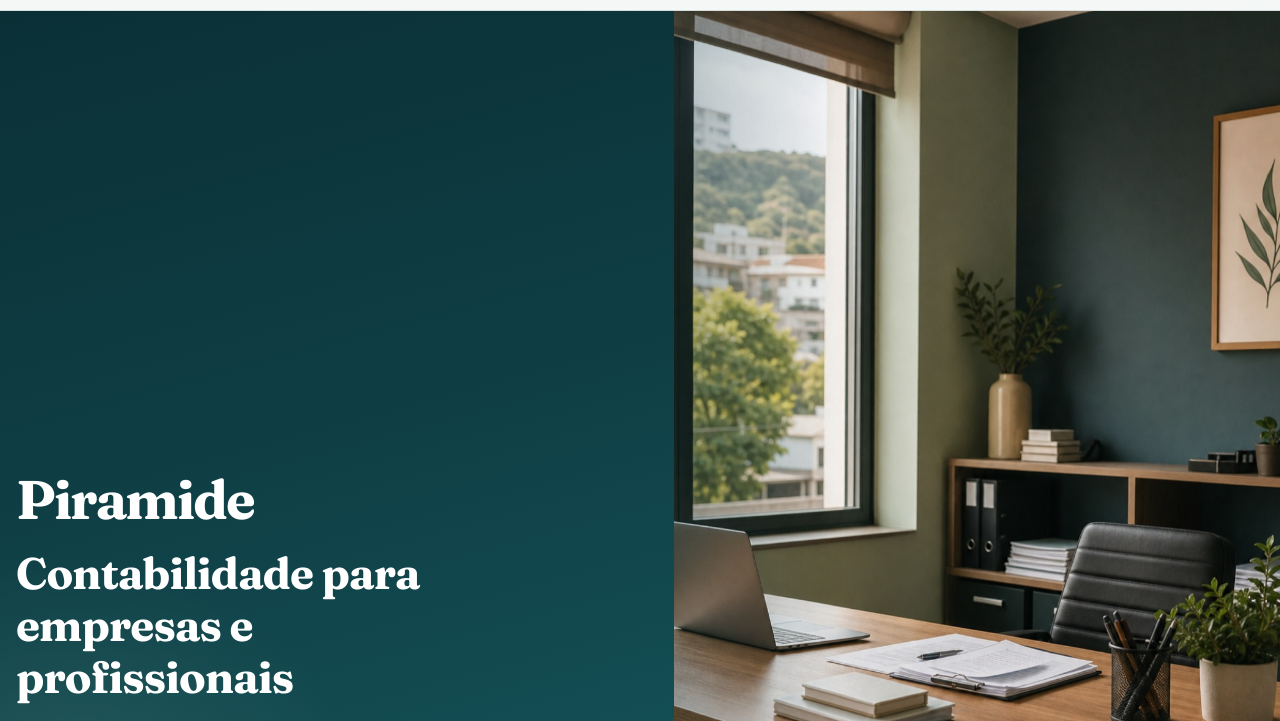
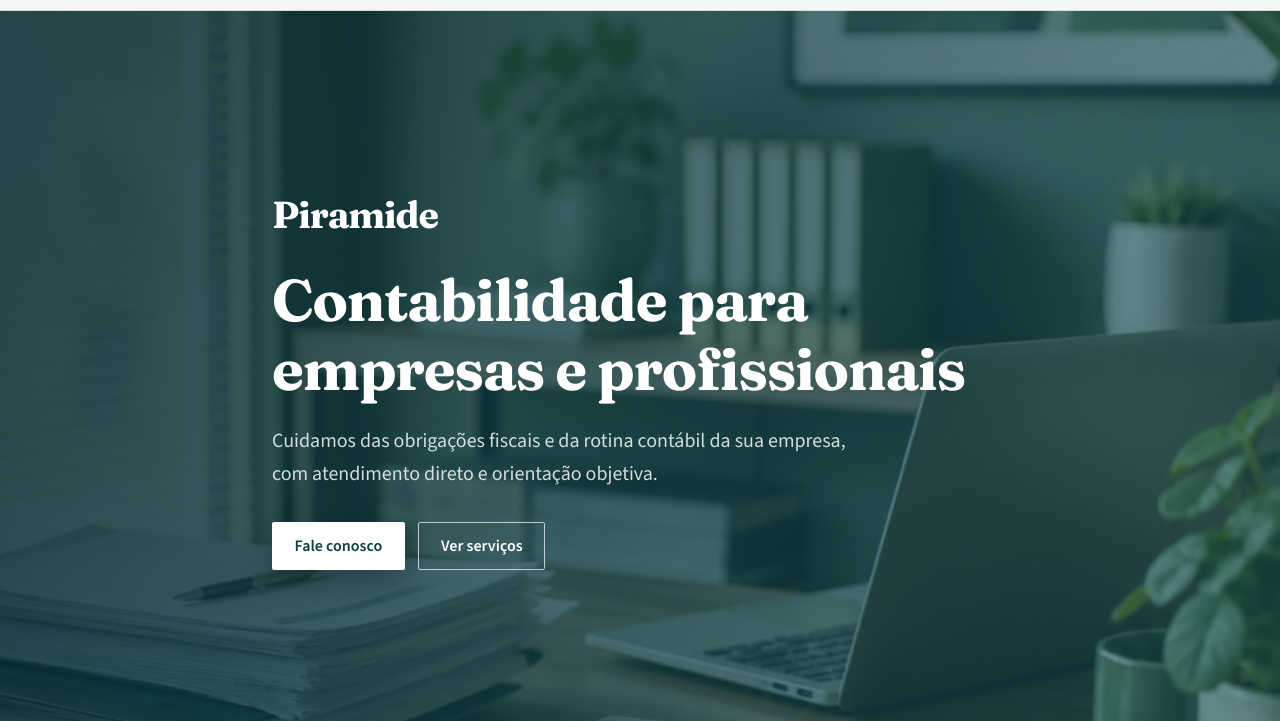
Before and after one commit to GiovanniFrozza/piramide-site, a website built with Vite: page index.html in a window 1280 px wide. Shown: the part 57-778 px from the top of the page. Built offline with nearby package versions, Linux system fonts and the light colour scheme.

Commit message:
Revert "Melhora a hero com composição em duas colunas e imagem mais nítida."
This reverts commit e6e92ba7b5cf214e6e679a8aa80c03f69a3c1fa4.

```diff
--- a/index.html
+++ b/index.html
@@ -161,15 +161,15 @@
 
     <main>
       <section class="hero" aria-labelledby="hero-title">
-        <div class="hero-panel">
-          <div class="hero-content">
+        <div class="hero-bg" aria-hidden="true"></div>
+        <div class="container hero-content">
           <p class="hero-brand reveal">Piramide</p>
           <h1 id="hero-title" class="reveal reveal-delay-1">
             Contabilidade para empresas e profissionais
           </h1>
           <p class="hero-lead reveal reveal-delay-2">
-              Cuidamos das obrigações fiscais e da rotina contábil da sua
-              empresa, com atendimento direto e orientação objetiva.
+            Cuidamos das obrigações fiscais e da rotina contábil da sua empresa,
+            com atendimento direto e orientação objetiva.
           </p>
           <div class="hero-actions reveal reveal-delay-3">
             <a
@@ -183,18 +183,6 @@
             </a>
             <a class="btn btn-ghost" href="#servicos">Ver serviços</a>
           </div>
-          </div>
-        </div>
-        <div class="hero-visual" aria-hidden="true">
-          <img
-            class="hero-visual-img"
-            src="/src/assets/sobre.jpg"
-            alt=""
-            width="1066"
-            height="1600"
-            decoding="async"
-            fetchpriority="high"
-          />
         </div>
       </section>
 
--- a/src/style.css
+++ b/src/style.css
@@ -302,50 +302,44 @@ ul {
 /* Hero */
 .hero {
   position: relative;
-  display: grid;
-  grid-template-columns: 1fr;
   min-height: calc(100svh - var(--header-h));
+  display: flex;
+  align-items: center;
   overflow: hidden;
   color: #edf4f3;
   isolation: isolate;
-  background: var(--color-teal-deep);
 }
 
-.hero-panel {
-  position: relative;
-  z-index: 1;
-  display: flex;
-  align-items: flex-end;
-  min-height: calc(100svh - var(--header-h));
-  padding:
-    clamp(2.5rem, 6vh, 4rem)
-    max(1rem, calc((100% - var(--container)) / 2))
-    clamp(2.5rem, 7vh, 4.5rem);
+.hero-bg {
+  position: absolute;
+  inset: 0;
+  z-index: -1;
   background:
-    radial-gradient(
-      ellipse 90% 70% at 12% 88%,
-      rgba(109, 155, 138, 0.28),
-      transparent 58%
+    linear-gradient(
+      105deg,
+      rgba(8, 42, 48, 0.88) 0%,
+      rgba(14, 61, 67, 0.78) 42%,
+      rgba(26, 92, 99, 0.55) 100%
     ),
-    linear-gradient(
-      160deg,
-      rgba(8, 42, 48, 0.82) 0%,
-      rgba(14, 61, 67, 0.72) 48%,
-      rgba(14, 61, 67, 0.55) 100%
-    );
+    url("./assets/faq.jpg") center / cover no-repeat;
+}
+
+.hero-bg::before,
+.hero-bg::after {
+  content: none;
+  display: none;
 }
 
 .hero-content {
-  width: min(100%, 36rem);
-  max-width: 36rem;
+  padding: var(--space-2xl) 0;
+  max-width: 42rem;
 }
 
 .hero-brand {
   font-family: var(--font-display);
-  font-size: clamp(2.4rem, 6vw, 3.4rem);
+  font-size: clamp(1.75rem, 3vw, 2.35rem);
   font-weight: 700;
-  letter-spacing: -0.035em;
-  line-height: 1.05;
+  letter-spacing: -0.03em;
   color: #fff;
   margin: 0 0 var(--space-md);
 }
@@ -353,39 +347,19 @@ ul {
 .hero h1 {
   color: #fff;
   margin-bottom: var(--space-md);
-  max-width: 14ch;
-  font-size: clamp(1.85rem, 4.2vw, 2.75rem);
 }
 
 .hero-lead {
-  font-size: 1.15rem;
-  color: rgba(237, 244, 243, 0.9);
-  max-width: 32rem;
+  font-size: 1.2rem;
+  color: rgba(237, 244, 243, 0.88);
+  max-width: 34rem;
   margin-bottom: var(--space-lg);
-  line-height: 1.6;
 }
 
 .hero-actions {
   display: flex;
   flex-wrap: wrap;
   gap: 0.85rem;
-}
-
-.hero-visual {
-  position: absolute;
-  inset: 0;
-  z-index: 0;
-  overflow: hidden;
-  pointer-events: none;
-}
-
-.hero-visual-img {
-  width: 100%;
-  height: 100%;
-  object-fit: cover;
-  object-position: center 32%;
-  transform: scale(1.04);
-  animation: hero-drift 22s var(--ease) infinite alternate;
 }
 
 .hero .btn-primary {
@@ -407,60 +381,6 @@ ul {
 .hero .btn-ghost:hover {
   background: rgba(255, 255, 255, 0.14);
   border-color: #fff;
-}
-
-@keyframes hero-drift {
-  from {
-    transform: scale(1.04) translate3d(0, 0, 0);
-  }
-
-  to {
-    transform: scale(1.09) translate3d(-1.2%, -0.8%, 0);
-  }
-}
-
-@media (min-width: 960px) {
-  .hero {
-    grid-template-columns: minmax(0, 1.05fr) minmax(22rem, 0.95fr);
-  }
-
-  .hero-panel {
-    min-height: calc(100svh - var(--header-h));
-    padding-right: clamp(2rem, 4vw, 3.5rem);
-    background:
-      radial-gradient(
-        ellipse 80% 55% at 10% 90%,
-        rgba(109, 155, 138, 0.22),
-        transparent 55%
-      ),
-      linear-gradient(165deg, #0a3036 0%, #0e3d43 42%, #16555c 100%);
-  }
-
-  .hero-content {
-    width: min(100%, 34rem);
-  }
-
-  .hero-visual {
-    position: relative;
-    inset: auto;
-    min-height: calc(100svh - var(--header-h));
-  }
-
-  .hero-visual::after {
-    content: "";
-    position: absolute;
-    inset: 0;
-    background: linear-gradient(
-      90deg,
-      rgba(10, 48, 54, 0.28) 0%,
-      transparent 28%
-    );
-    pointer-events: none;
-  }
-
-  .hero-visual-img {
-    object-position: center 28%;
-  }
 }
 
 /* About */
@@ -915,11 +835,6 @@ ul {
   .btn:hover {
     transform: none;
   }
-
-  .hero-visual-img {
-    animation: none;
-    transform: none;
-  }
 }
 
 /* Large monitors */
@@ -933,17 +848,13 @@ ul {
     width: min(100% - 3rem, var(--container));
   }
 
-  .hero {
-    grid-template-columns: minmax(0, 1fr) minmax(28rem, 0.9fr);
-  }
-
   .hero-content {
-    width: min(100%, 38rem);
+    max-width: 46rem;
   }
 
   .hero-lead {
-    max-width: 36rem;
-    font-size: 1.2rem;
+    max-width: 38rem;
+    font-size: 1.25rem;
   }
 
   .section-header {
@@ -992,24 +903,13 @@ ul {
     font-size: clamp(1.9rem, 2.4vw, 2.75rem);
   }
 
-  .hero {
-    grid-template-columns: minmax(0, 1.1fr) minmax(32rem, 0.9fr);
-  }
-
-  .hero-panel {
-    padding-bottom: clamp(3.5rem, 8vh, 5.5rem);
-  }
-
   .hero-content {
-    width: min(100%, 40rem);
+    max-width: 50rem;
+    padding-block: clamp(4rem, 8vh, 7rem);
   }
 
   .hero-brand {
-    font-size: clamp(2.8rem, 3.4vw, 3.75rem);
-  }
-
-  .hero h1 {
-    font-size: clamp(2.2rem, 2.8vw, 3rem);
+    font-size: clamp(1.9rem, 2.6vw, 2.6rem);
   }
 
   .about-layout .media-slot {
@@ -1049,14 +949,6 @@ ul {
 
   .container {
     width: min(100% - 4rem, var(--container));
-  }
-
-  .hero {
-    grid-template-columns: minmax(0, 1.15fr) minmax(36rem, 0.85fr);
-  }
-
-  .hero-content {
-    width: min(100%, 42rem);
   }
 
   .about-layout .media-slot {
@@ -1137,8 +1029,8 @@ ul {
     width: 100%;
   }
 
-  .hero-panel {
-    padding-inline: 1rem;
+  .hero {
+    min-height: calc(100svh - var(--header-h));
   }
 
   .hero-actions {
```
Lines whose indentation alone changed are shown as unchanged.
